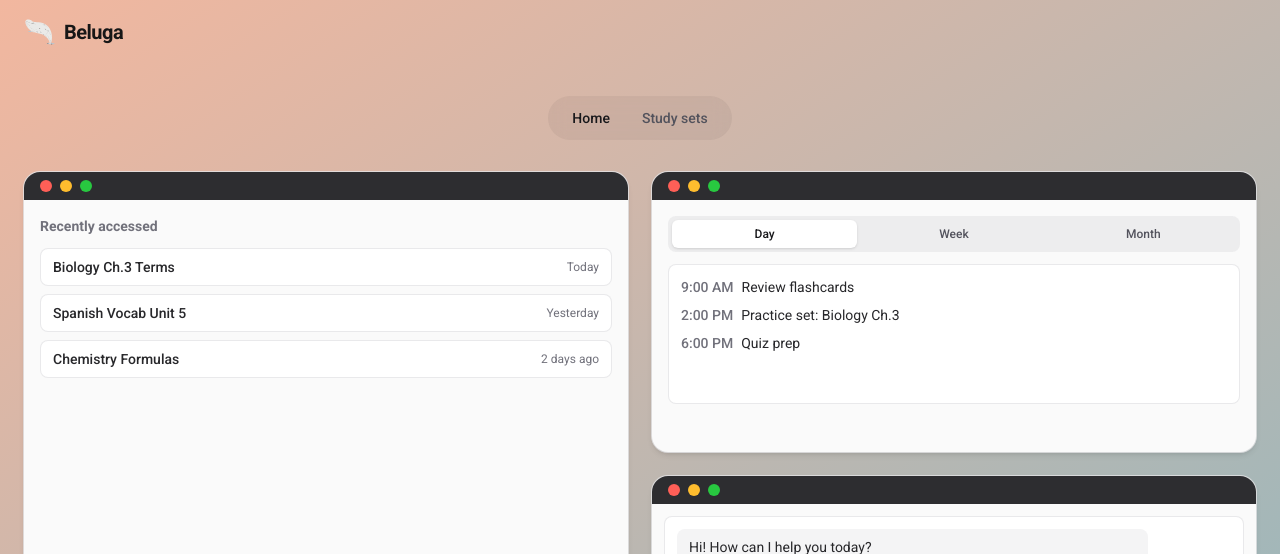
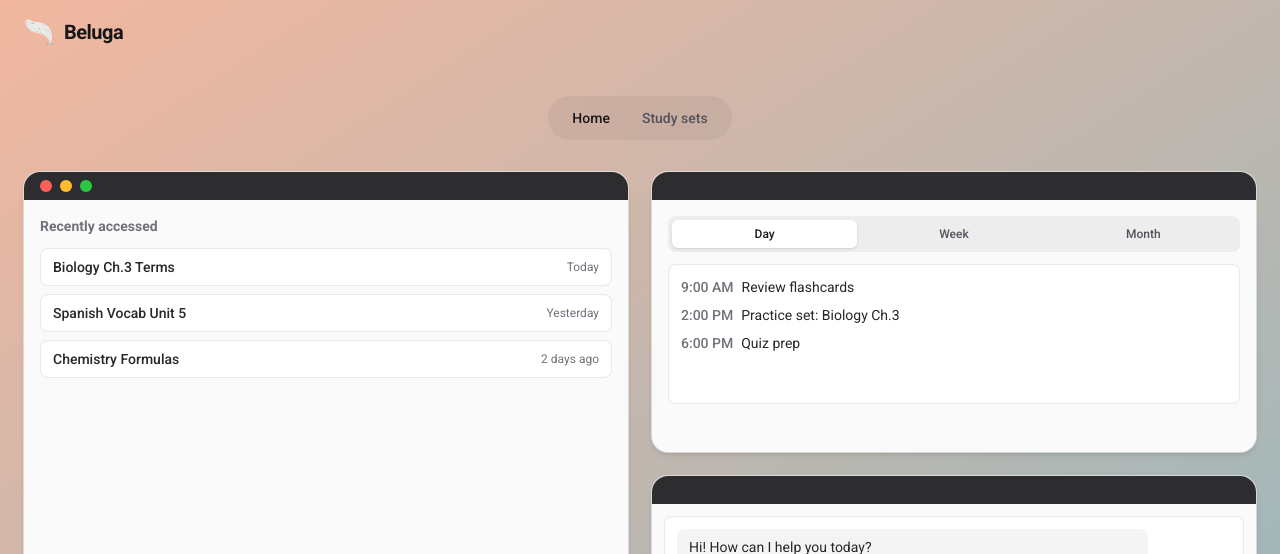
Before and after one commit to nurdinhossain/beluga, a Next.js app: page /userHome in a window 1280 px wide. Shown: the top 554 px of the page. Built offline with nearby package versions, Linux system fonts and the light colour scheme.

Commit message:
Remove colored dots from some boxes

```diff
--- a/src/app/userHome/page.js
+++ b/src/app/userHome/page.js
@@ -172,10 +172,7 @@ export default function UserHome() {
           <div className="flex flex-col gap-6">
             {/* Top-right: Calendar / tasks for day, week, month */}
             <div className="min-h-[280px] overflow-hidden rounded-2xl bg-zinc-50 shadow-md ring-1 ring-zinc-200/80">
-              <div className="flex w-full items-center gap-2 bg-zinc-900/90 px-4 py-2">
-                <div className="h-3 w-3 rounded-full bg-[#ff5f57]" />
-                <div className="h-3 w-3 rounded-full bg-[#ffbd2e]" />
-                <div className="h-3 w-3 rounded-full bg-[#28c840]" />
+              <div className="flex min-h-[28px] w-full shrink-0 items-center bg-zinc-900/90 px-4 py-2">
               </div>
               <div className="flex min-h-[220px] flex-col p-4">
                 <div className="mb-3 flex gap-1 rounded-lg bg-zinc-200/60 p-1">
@@ -227,10 +224,7 @@ export default function UserHome() {
 
             {/* Bottom-right: Chatbox */}
             <div className="flex h-[320px] flex-col overflow-hidden rounded-2xl bg-zinc-50 shadow-md ring-1 ring-zinc-200/80">
-              <div className="flex shrink-0 w-full items-center gap-2 bg-zinc-900/90 px-4 py-2">
-                <div className="h-3 w-3 rounded-full bg-[#ff5f57]" />
-                <div className="h-3 w-3 rounded-full bg-[#ffbd2e]" />
-                <div className="h-3 w-3 rounded-full bg-[#28c840]" />
+              <div className="flex min-h-[28px] shrink-0 w-full items-center bg-zinc-900/90 px-4 py-2">
               </div>
               <div className="flex min-h-0 flex-1 flex-col p-3">
                 <div
```
